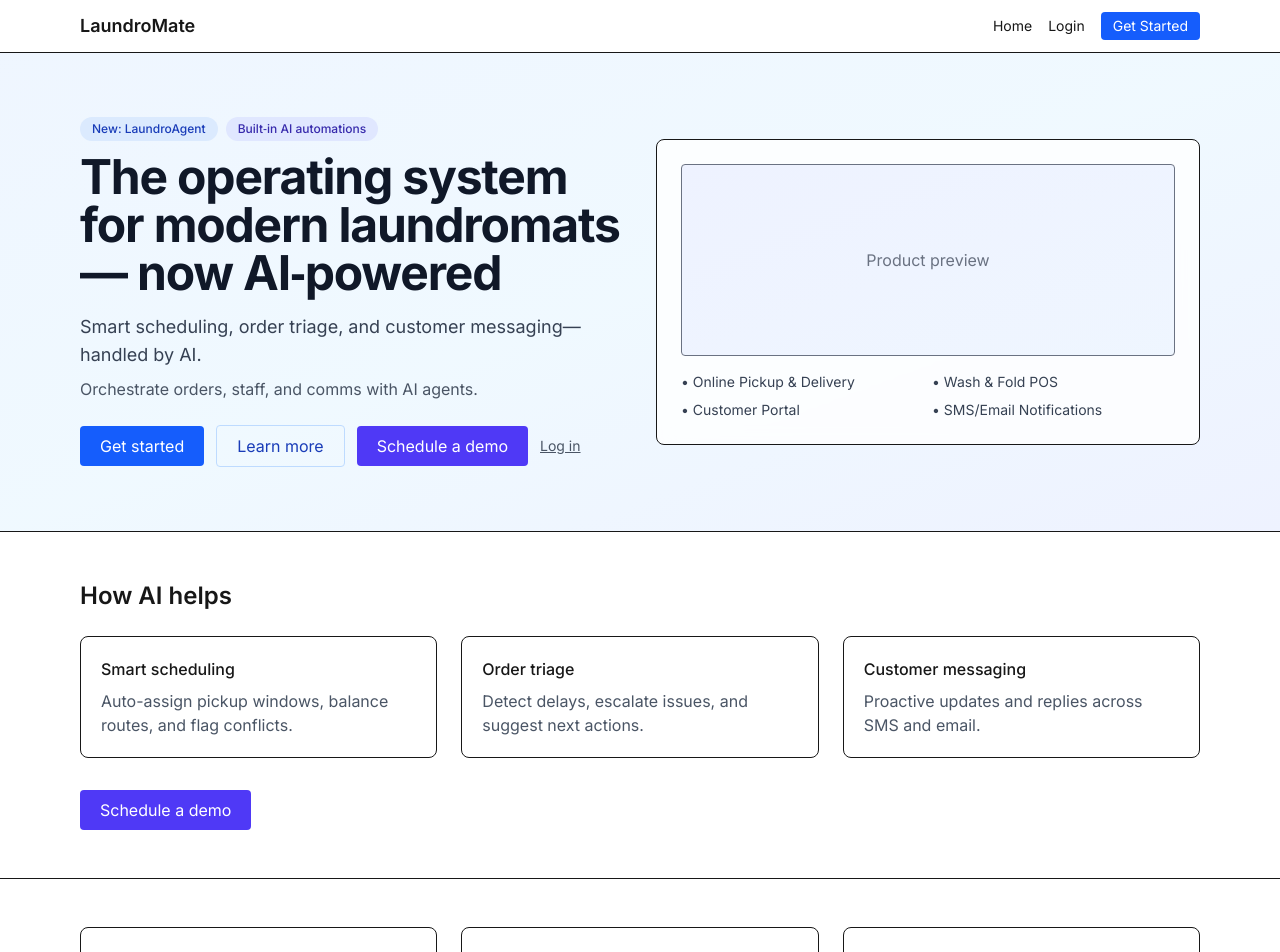
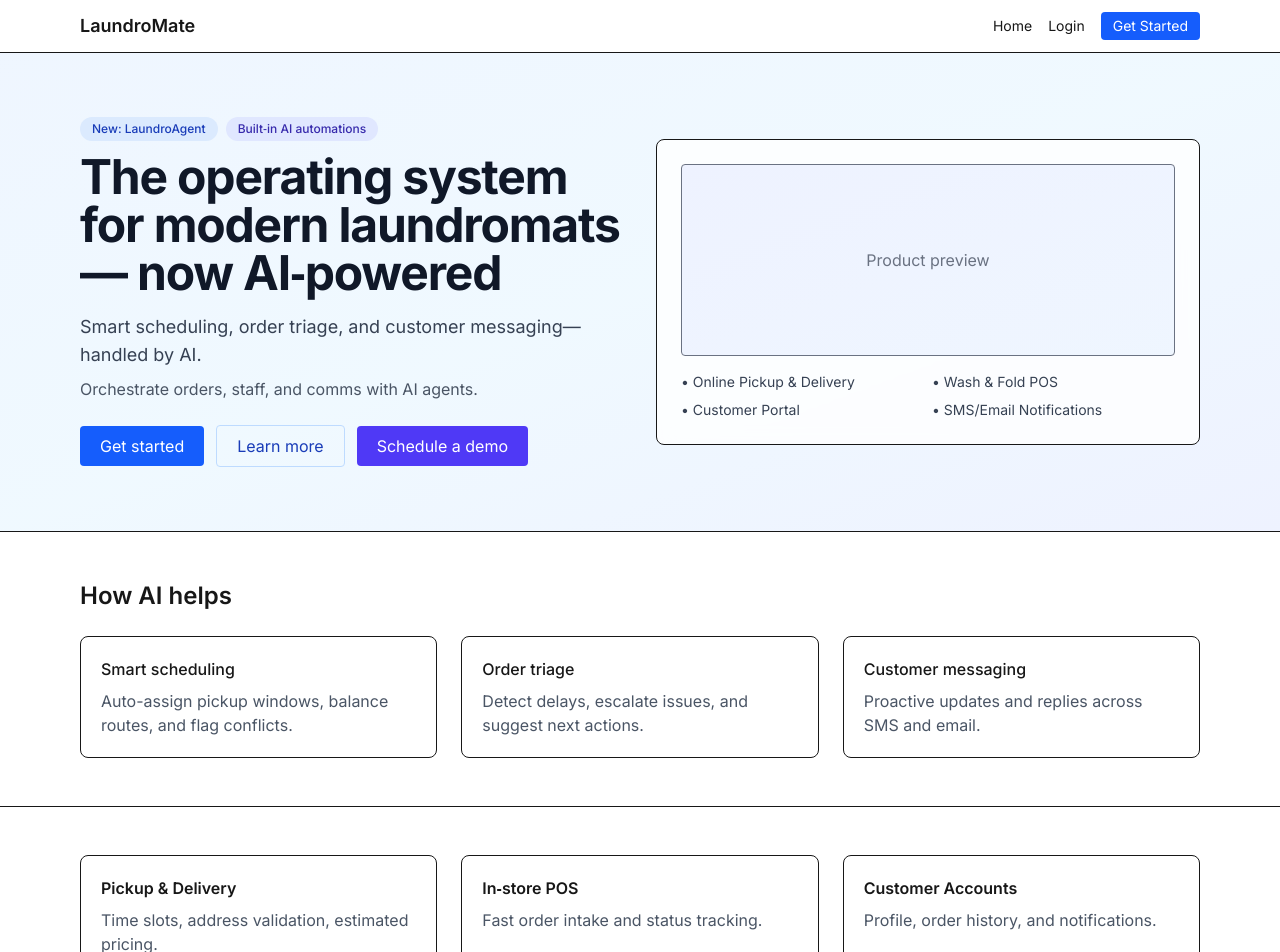
Before and after one commit to Dansong00/laundromate, a Next.js app in the folder apps/web/: page / in a window 1280 px wide. Shown: the top 952 px of the page. Built offline with nearby package versions, Linux system fonts and the light colour scheme.

Commit message:
remove login button and schedule demo CTA to only once.

```diff
--- a/apps/web/src/app/page.tsx
+++ b/apps/web/src/app/page.tsx
@@ -16,7 +16,6 @@
               <a href="/auth/register" className="rounded bg-blue-600 hover:bg-blue-700 text-white px-5 py-2">Get started</a>
               <a href="/learn-more" className="rounded border border-blue-200 text-blue-800 hover:bg-blue-50 px-5 py-2">Learn more</a>
               <a href="/schedule-demo" className="rounded bg-indigo-600 hover:bg-indigo-700 text-white px-5 py-2">Schedule a demo</a>
-              <a href="/auth/login" className="text-sm text-gray-600 underline">Log in</a>
             </div>
           </div>
           <div className="border rounded-lg p-6 bg-white/80 backdrop-blur">
@@ -47,9 +46,6 @@
               <p className="text-gray-600 mt-2">Proactive updates and replies across SMS and email.</p>
             </div>
           </div>
-          <div className="mt-8">
-            <a href="/schedule-demo" className="inline-flex rounded bg-indigo-600 hover:bg-indigo-700 text-white px-5 py-2">Schedule a demo</a>
-          </div>
         </div>
       </section>
       <section id="features" className="bg-white border-t">
```
